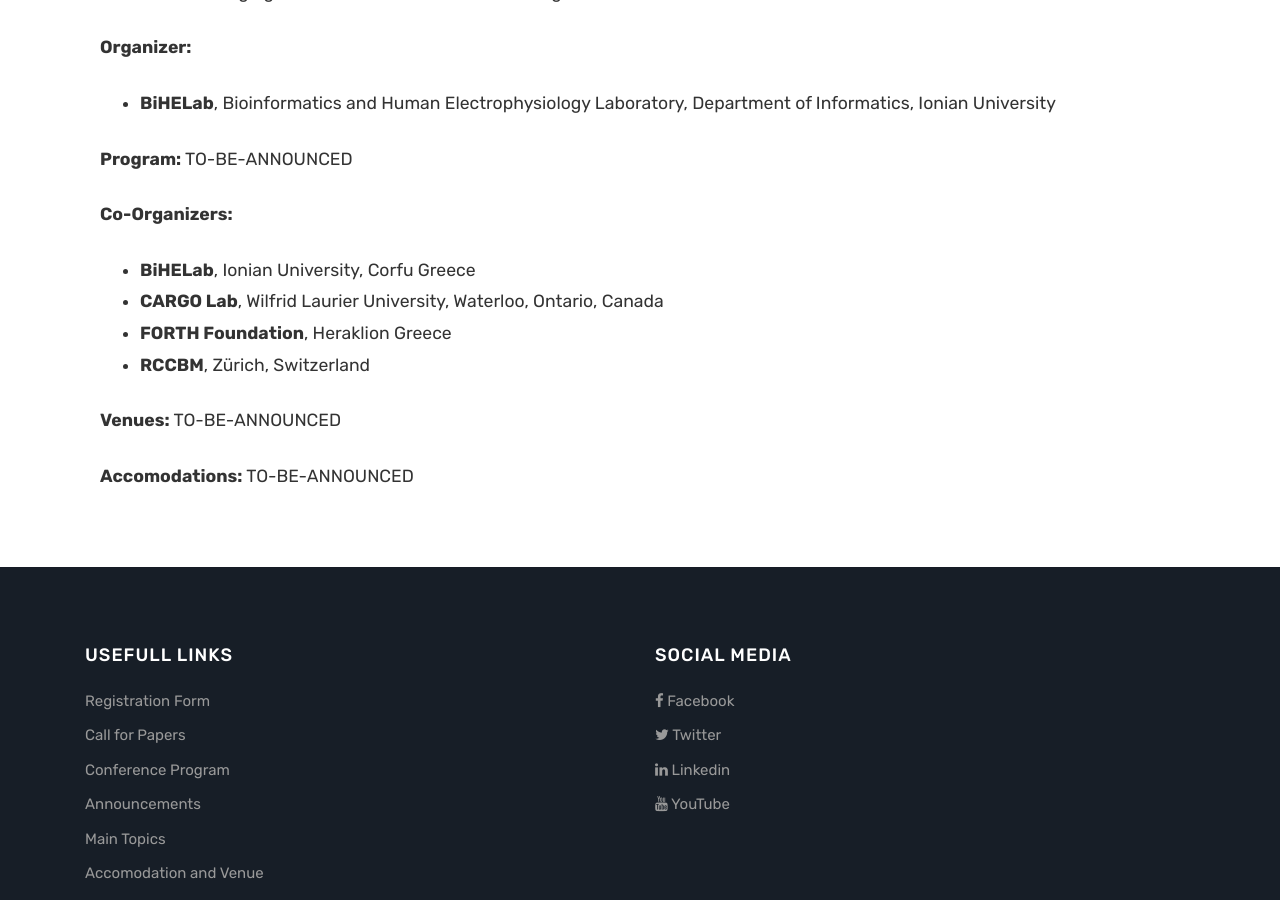
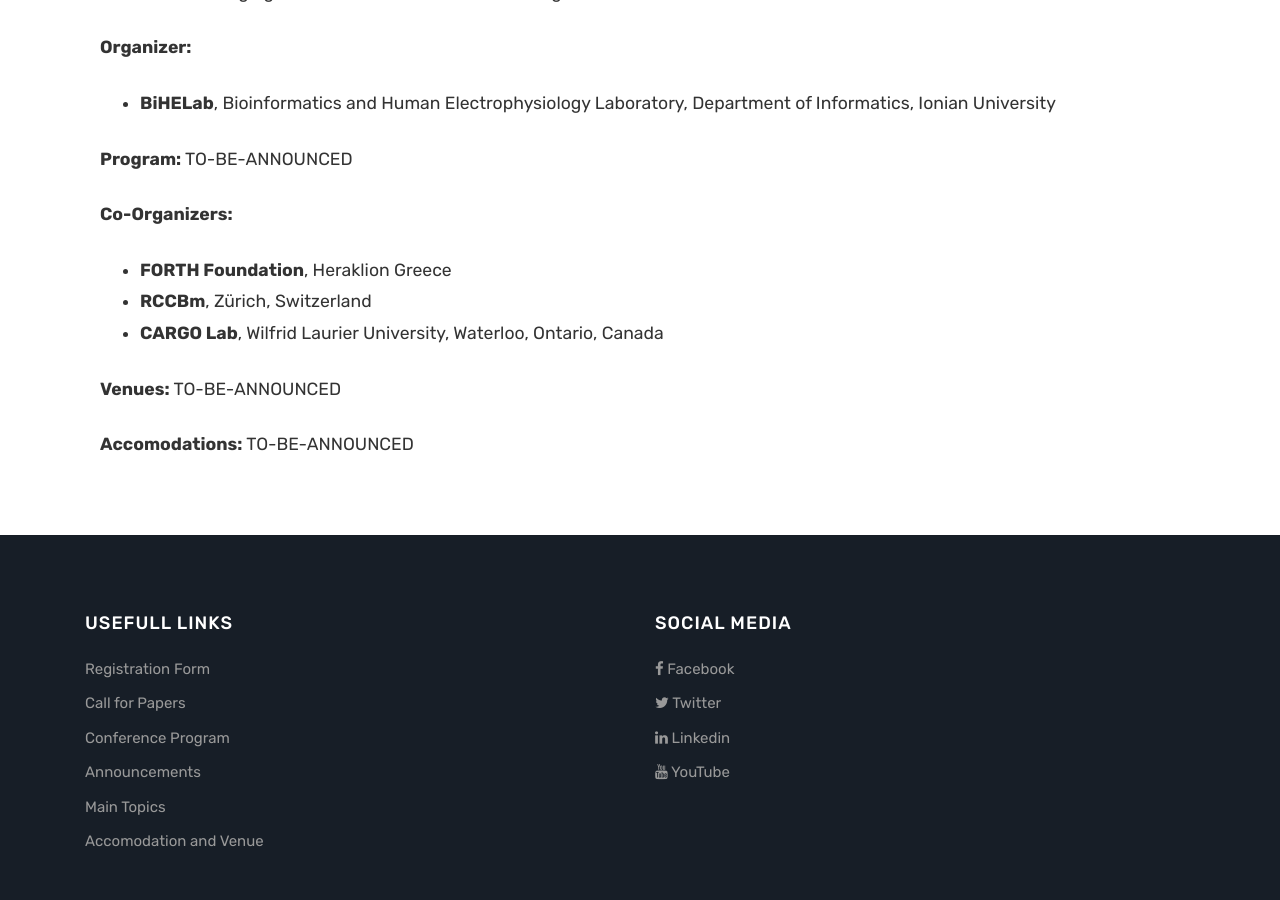
Before and after one commit to Covide-1797/genedis, a Jekyll site: the page built from pages/congress-overview.html, in a window 1280 px wide and 900 px high, scrolled down 591 px. Built offline with Jekyll 4.4.1, drawn with Linux system fonts in a browser that asks for light colours.

Commit message:
Update congress-overview.html

```diff
--- a/pages/congress-overview.html
+++ b/pages/congress-overview.html
@@ -33,16 +33,13 @@
                 <b>Co-Organizers:</b>
                 <ul>
                     <li>
-                        <b>BiHELab</b>, Ionian University, Corfu Greece
+                        <b>FORTH Foundation</b>, Heraklion Greece
+                    </li>
+                    <li>
+                        <b>RCCBm</b>, Zürich, Switzerland
                     </li>
                     <li>
                         <b>CARGO Lab</b>, Wilfrid Laurier University, Waterloo, Ontario, Canada
-                    </li>
-                    <li>
-                        <b>FORTH Foundation</b>, Heraklion Greece
-                    </li>
-                    <li>
-                        <b>RCCBM</b>, Zürich, Switzerland
                     </li>
                 </ul>
             </p>
```
